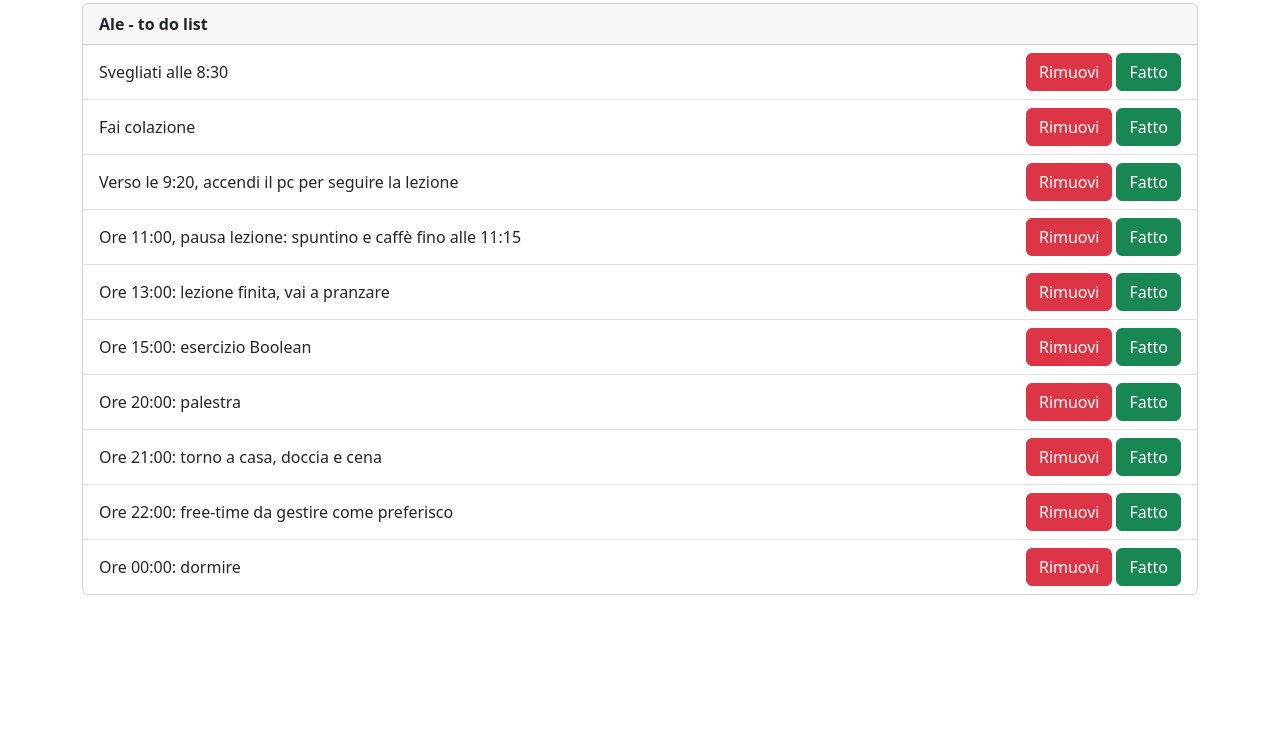
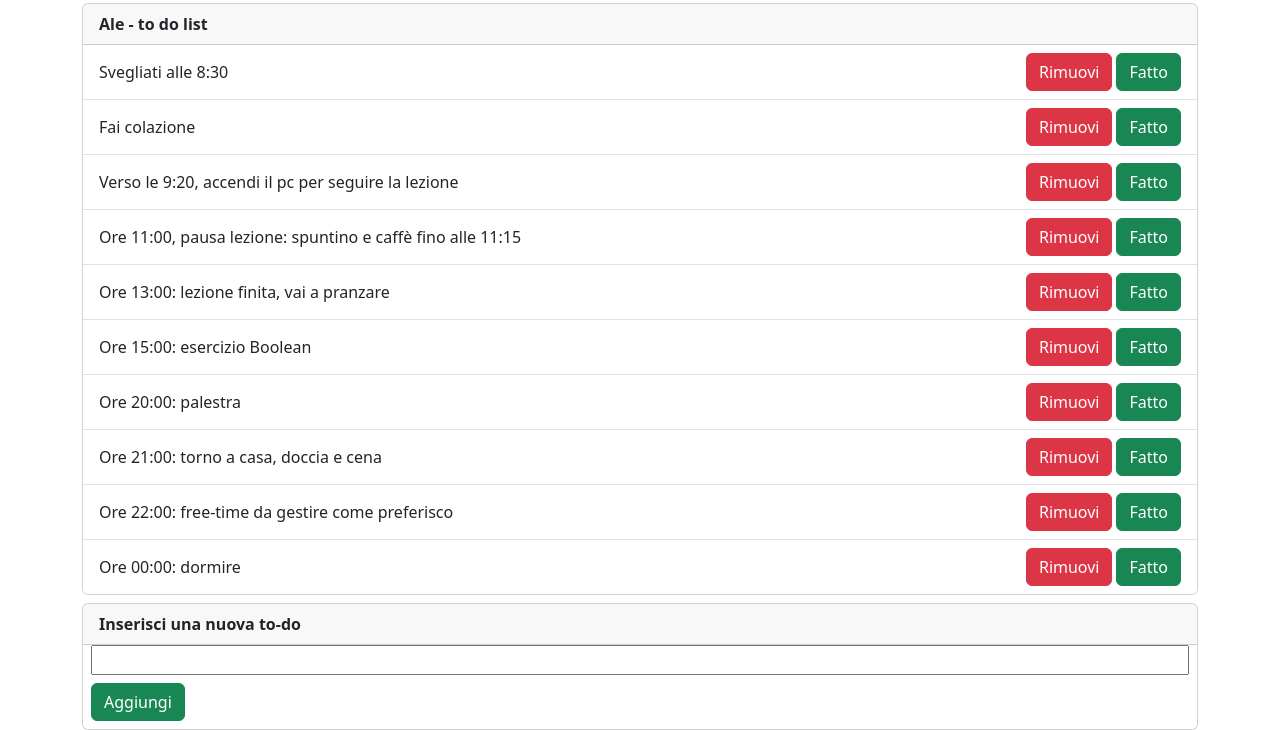
Before and after one commit to AleScla/vue-todolist, a plain HTML site: page index.html in a window 1280 px wide. Shown: the part 93-823 px from the top of the page. Before the commit the page ends 800 px from the top, so only its background shows below. Drawn offline with nearby package versions, Linux system fonts and the light colour scheme.

Commit message:
completato esercizio con bonus

```diff
--- a/index.html
+++ b/index.html
@@ -32,7 +32,7 @@
             <div class="container" id="app">
                 <div class="row">
                     <div class="col">
-                        <div class="card">
+                        <div class="card mb-2">
                             <div class="card-header fw-bold">
                               Ale - to do list
                             </div>
@@ -42,12 +42,21 @@
                                         {{todo.action}}
                                     </div>
                                     <div>
-                                        <button  type="button" class="btn btn-danger mx-1">Rimuovi</button>
+                                        <button @click="removeToDo(index)" type="button" class="btn btn-danger mx-1">Rimuovi</button>
                                         <button @click="checkDone(index)" type="button" class="btn btn-success">Fatto</button>
                                     </div>
                                 </li>
                             </ul>
-                          </div>
+                        </div>
+                        <div class="card">
+                            <div class="card-header fw-bold">
+                                Inserisci una nuova to-do
+                            </div>
+                            <input @keyup.enter="addToDo()" type="text" v-model="addedToDo" class="mx-2">
+                            <div>
+                                <button @click="addToDo()"class="btn btn-success m-2">Aggiungi</button>
+                            </div>
+                        </div>
                     </div>
                 </div>
             </div>
--- a/js/scripts.js
+++ b/js/scripts.js
@@ -45,16 +45,29 @@ const app = createApp({
             done: false
         }
       ],
+      addedToDo: '',
     }
 },
 methods:{
     checkDone(i){
         if (this.todos[i].done == false){
-            this.todos[i].done = true
+            this.todos[i].done = true;
         }
         else{
-            this.todos[i].done = false
+            this.todos[i].done = false;
         }
+    },
+    removeToDo(i){
+        this.todos.splice(i, 1);
+    },
+    addToDo(){
+        if(this.addedToDo.trim() !== ''){
+            this.todos.push({
+                action: this.addedToDo,
+                done:false
+            });
+        }
+        this.addedToDo = '';
     },
 }
 }).mount('#app')
```
